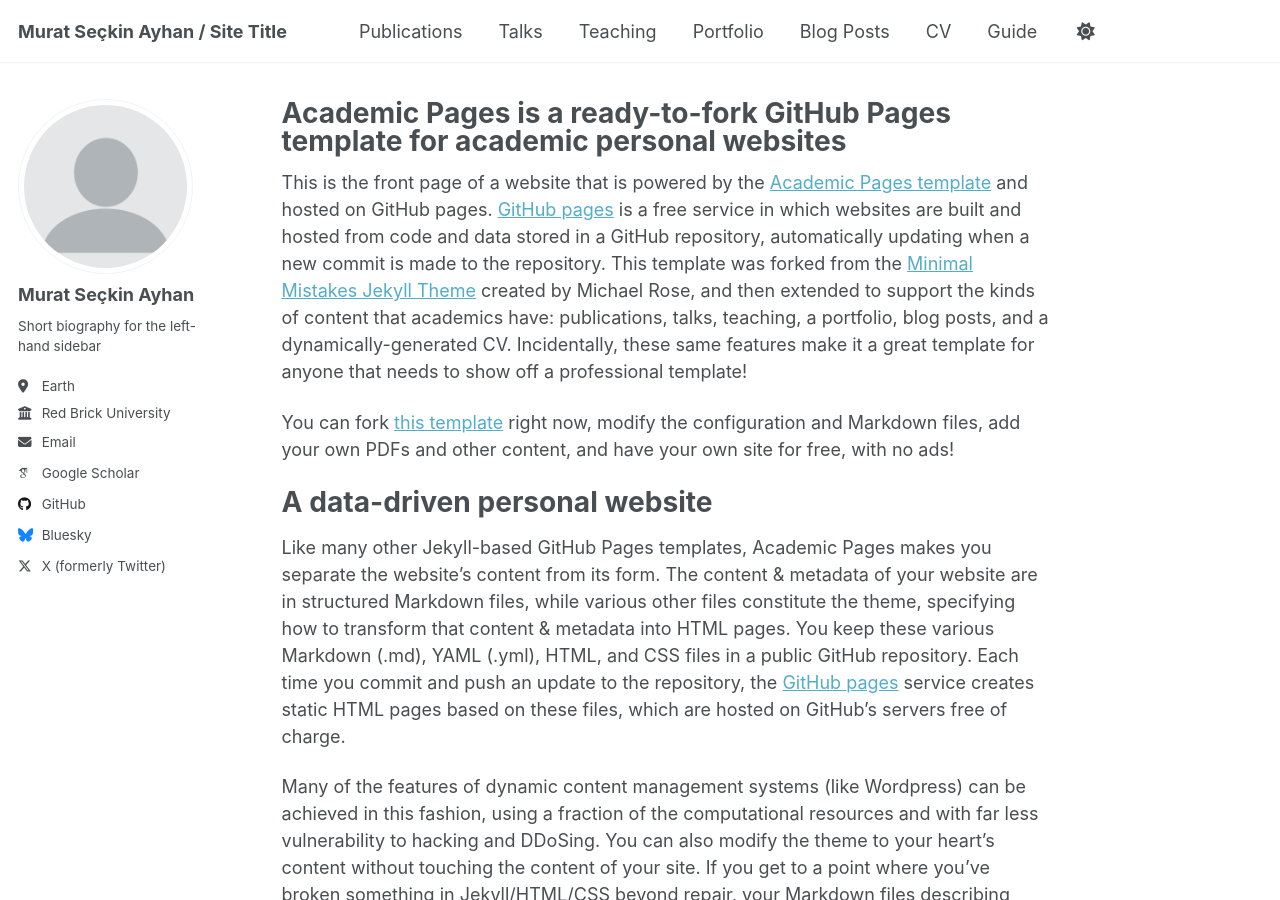
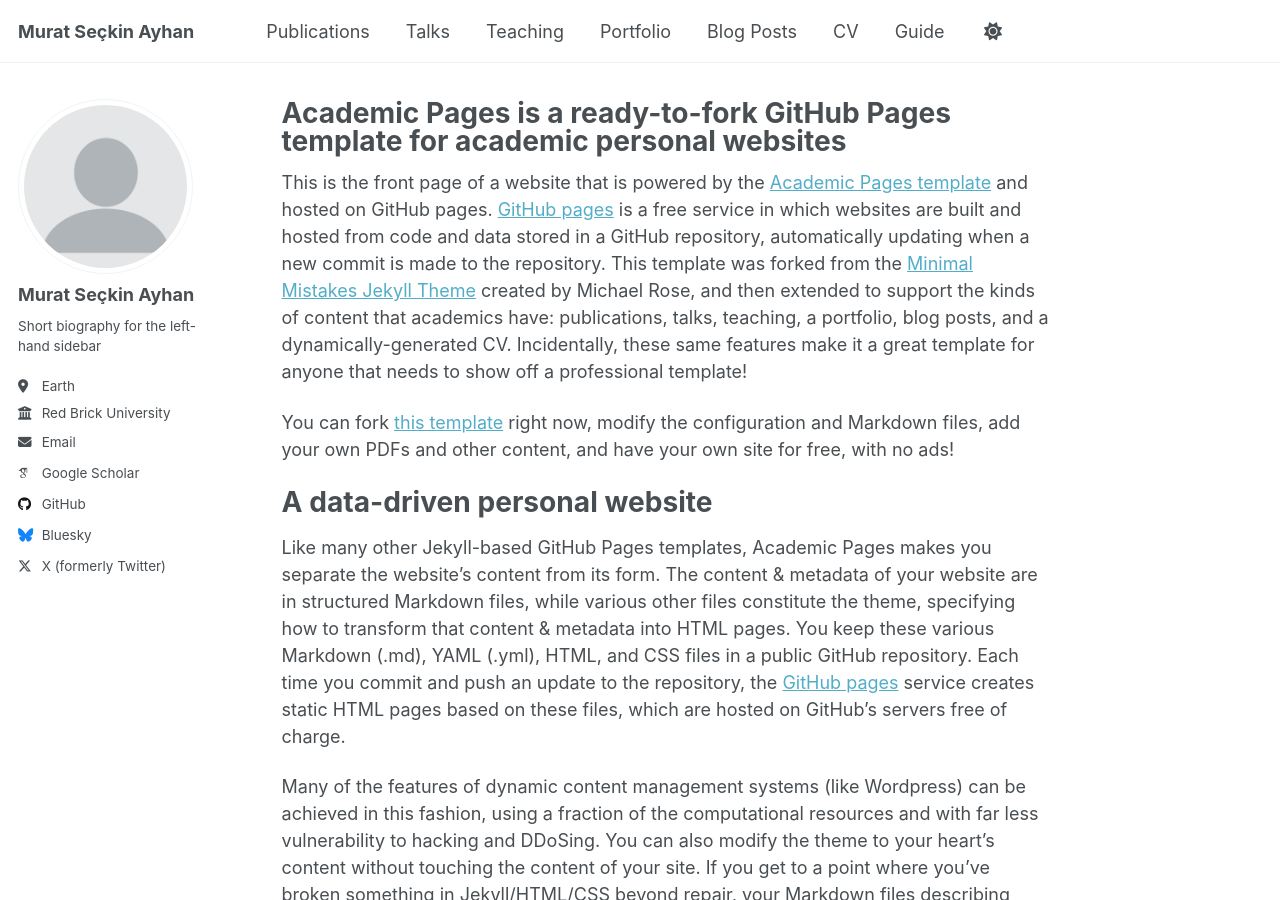
Before and after one commit to msayhan/msayhan.github.io, a Jekyll site: the page built from _pages/about.md, in a window 1280 px wide and 900 px high. Built offline with Jekyll 4.4.1, drawn with Linux system fonts in a browser that asks for light colours; some web fonts are replaced; a script that is not in the unit is left out; part of the change alters nothing that is shown.

```diff
--- a/_config.yml
+++ b/_config.yml
@@ -9,13 +9,13 @@
 # Basic Site Settings
 locale                   : "en-US"
 site_theme               : "default"
-title                    : "Murat Seçkin Ayhan / Site Title"
+title                    : "Murat Seçkin Ayhan"
 title_separator          : "-"
 name                     : &name "Murat Seckin Ayhan"
-description              : &description "Computer Scientist"
+description              : &description "Academic Website"
 url                      : https://msayhan.github.io # the base hostname & protocol for your site e.g. "https://[your GitHub username].github.io" or if you already have some other page hosted on Github then use "https://[your GitHub username].github.io/[Your Repo Name]"
 baseurl                  : "" # the subpath of your site, e.g. "/blog"
-repository               : "academicpages/academicpages.github.io"
+repository               : "msayhan/msayhan.github.io"
 
 # Site Author - The following control what appear as part of the author content on the side bar.
 #               If a field is blank the icon and link will not appear, otherwise it will be shown.
@@ -52,7 +52,7 @@ author:
 
   # Social media
   artstation       : # Username
-  bluesky          : "@msayhan.bsky.social" # "bsky.app" # Replace this with you Bluesky username
+  bluesky          : "@msayhan" # "bsky.app" # Replace this with you Bluesky username
   facebook         : # Username
   flickr           : # Username
   foursquare       : # Username
```
